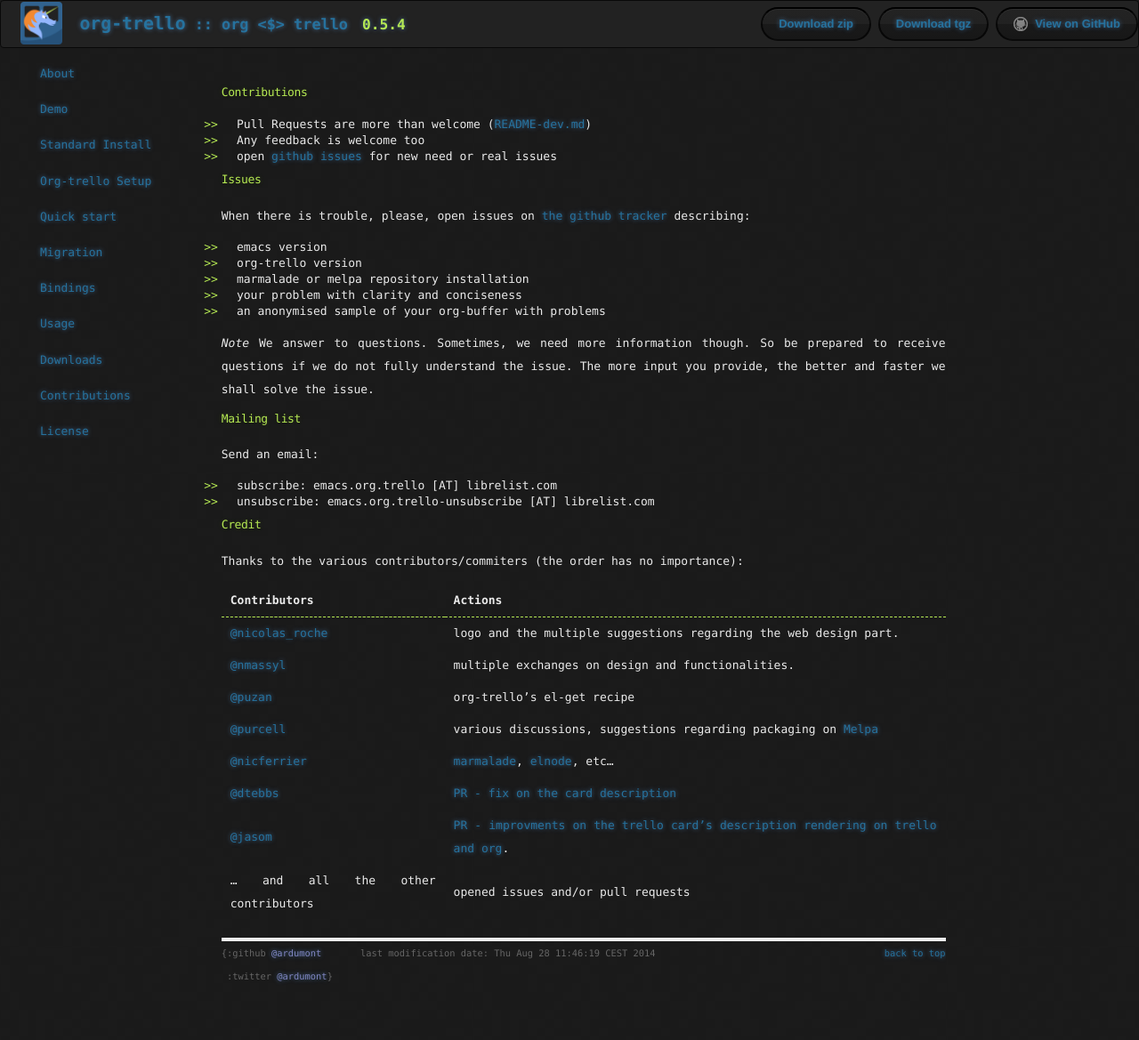
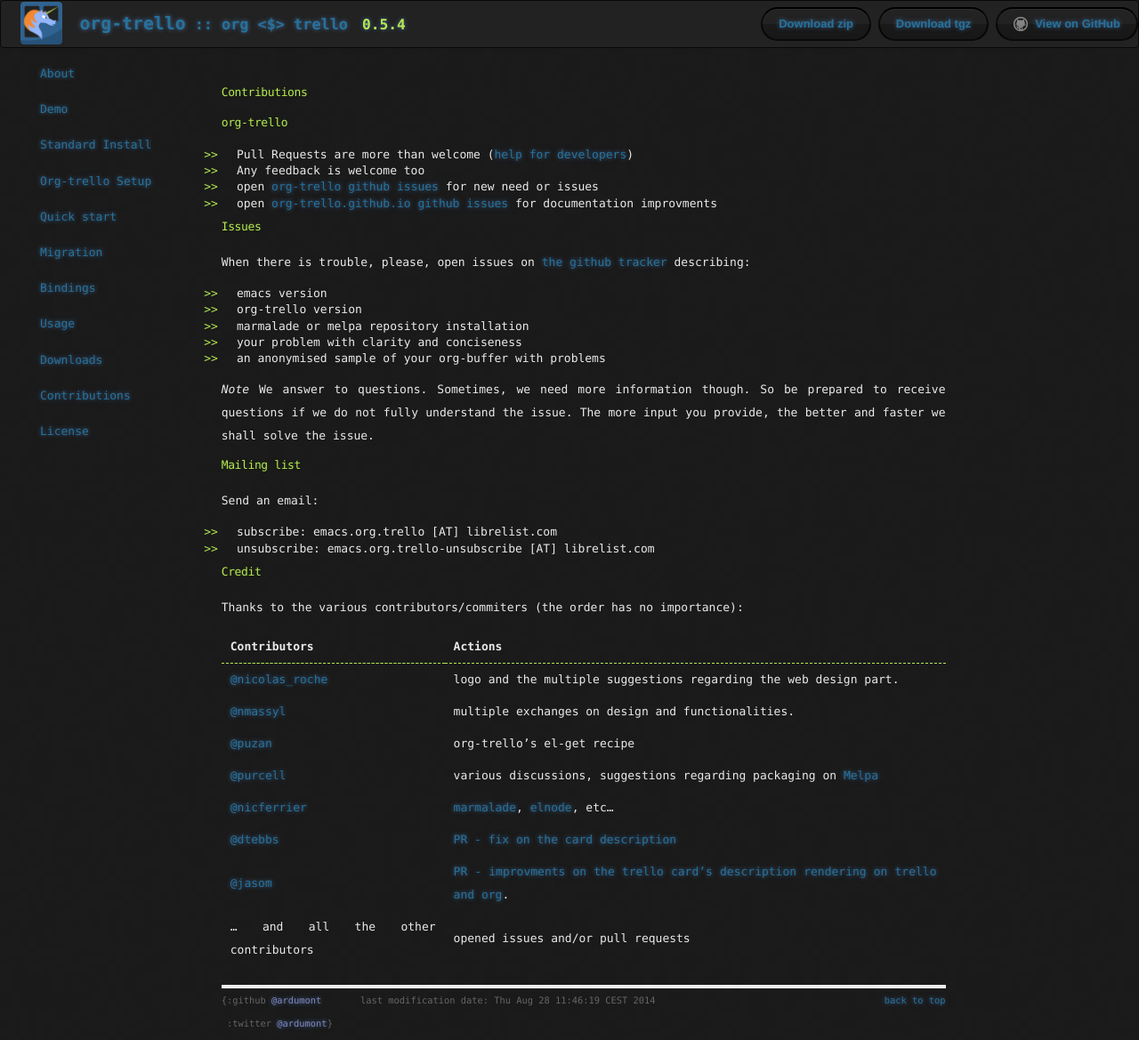
Before and after one commit to org-trello/org-trello.github.io, a Jekyll site: the page built from contributions.md, in a window 1280 px wide. Shown: the whole page at 89% size. Built offline with Jekyll 4.4.1, drawn with Linux system fonts in a browser that asks for light colours; nearby versions of some CDN libraries; library files that are not in the unit come from our copies; Markdown is read by kramdown in place of the engine named in the settings; before the commit the page ends 1117 px from its top, so only the background shows below that.

Commit message:
Update link to trackers

```diff
--- a/contributions.md
+++ b/contributions.md
@@ -4,9 +4,12 @@ title:  "Contributions"
 date:   2014-03-16 11:01:52
 ---
 
-- Pull Requests are more than welcome ([README-dev.md](https://github.com/org-trello/org-trello/blob/master/README-dev.md))
+## org-trello
+
+- Pull Requests are more than welcome ([help for developers](https://github.com/org-trello/org-trello/blob/master/README-dev.md))
 - Any feedback is welcome too
-- open [github issues](https://github.com/org-trello/org-trello/issues?state=open) for new need or real issues
+- open [org-trello github issues](https://github.com/org-trello/org-trello/issues) for new need or issues
+- open [org-trello.github.io github issues](https://github.com/org-trello/org-trello.github.io/issues) for documentation improvments
 
 ## Issues
 
```
